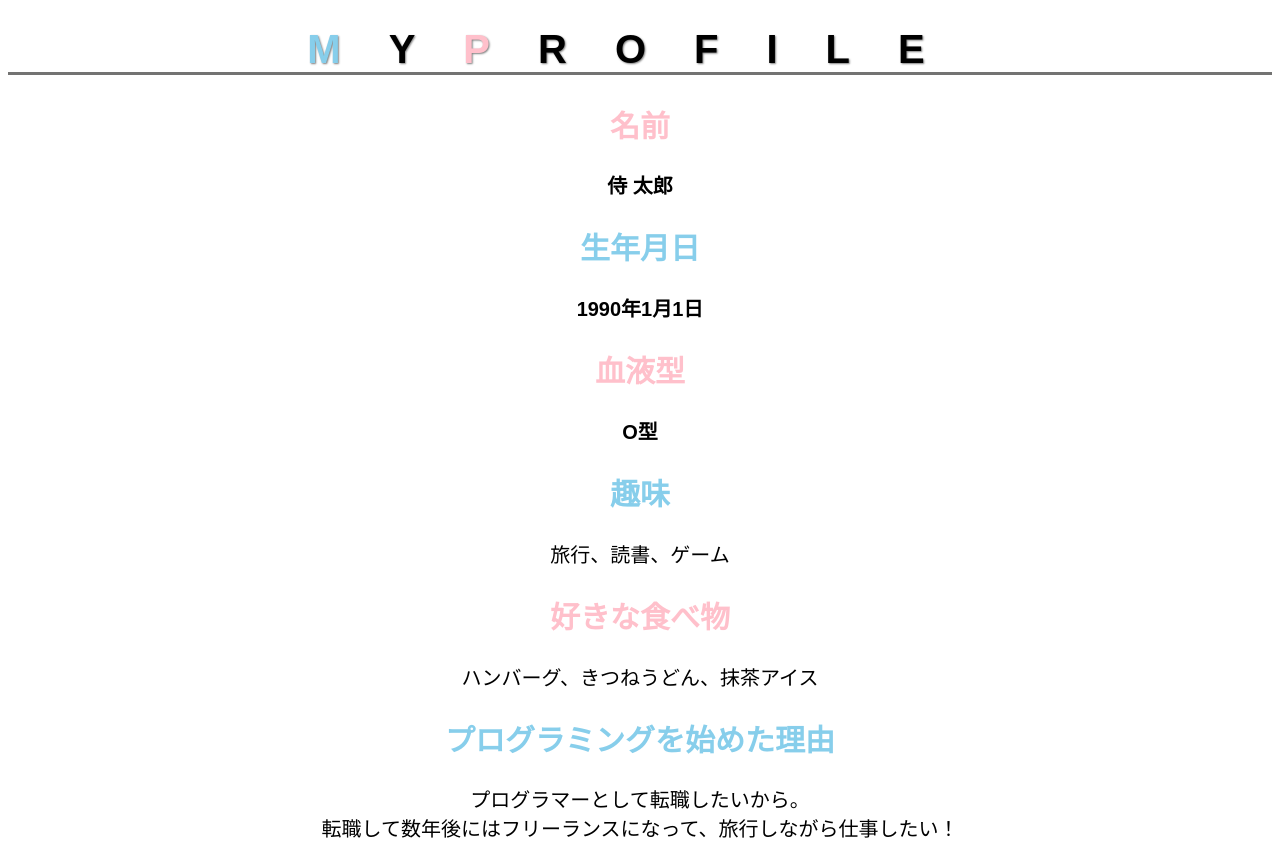
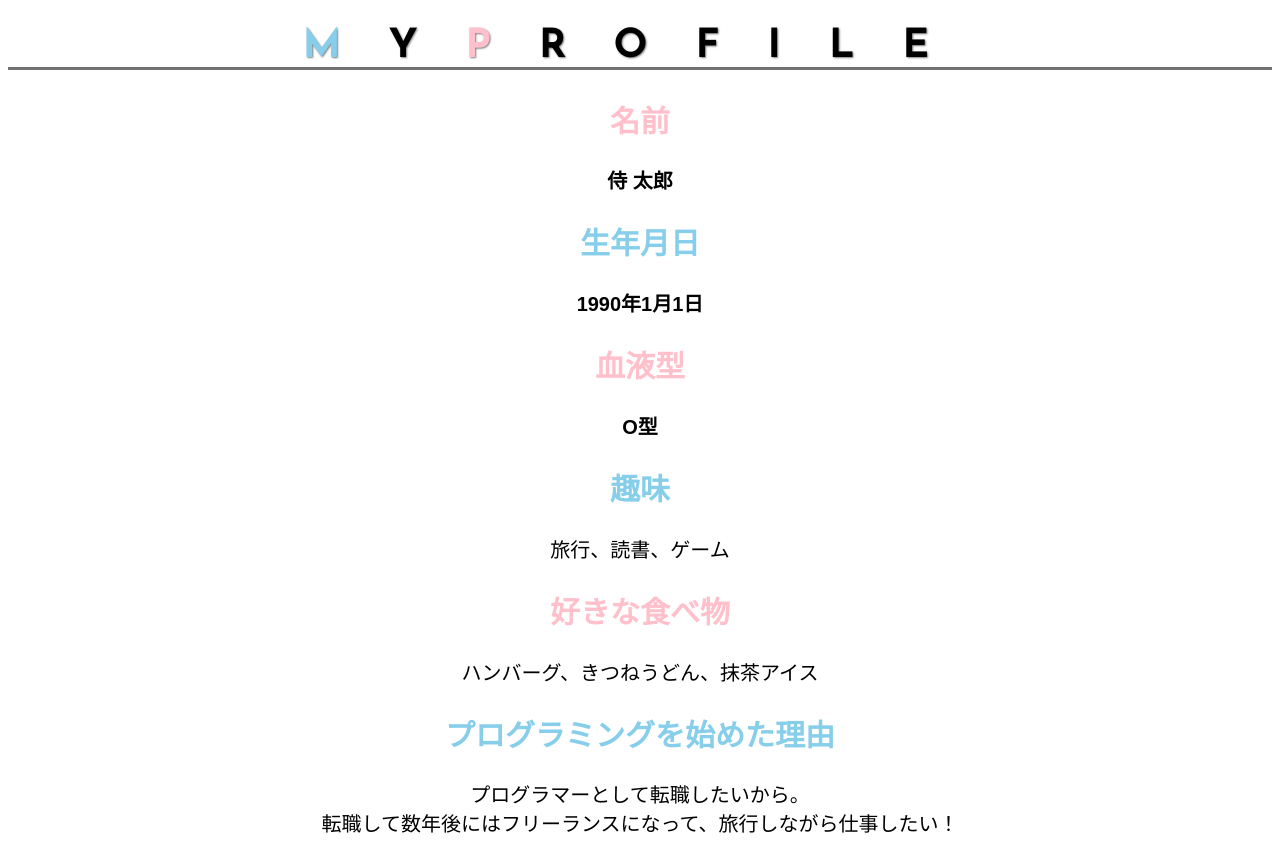
Before and after one commit to Mori-lab2705/html-css-basic-kadai, a plain HTML site: page kadai_014/kadai_014.html in a window 1280 px wide. Drawn offline with Linux system fonts and the light colour scheme.

Commit message:
Update style.css

```diff
--- a/kadai_014/style.css
+++ b/kadai_014/style.css
@@ -11,7 +11,7 @@
     font-family: "Arial", "Meiryo", sans-serif;
   }
   .google-fonts {
-    font-family: "Noto Sans JP", sans-serif;
+    font-family: "Josefin Sans", sans-serif;
   }
   html {
     font-size: 20px;
```
